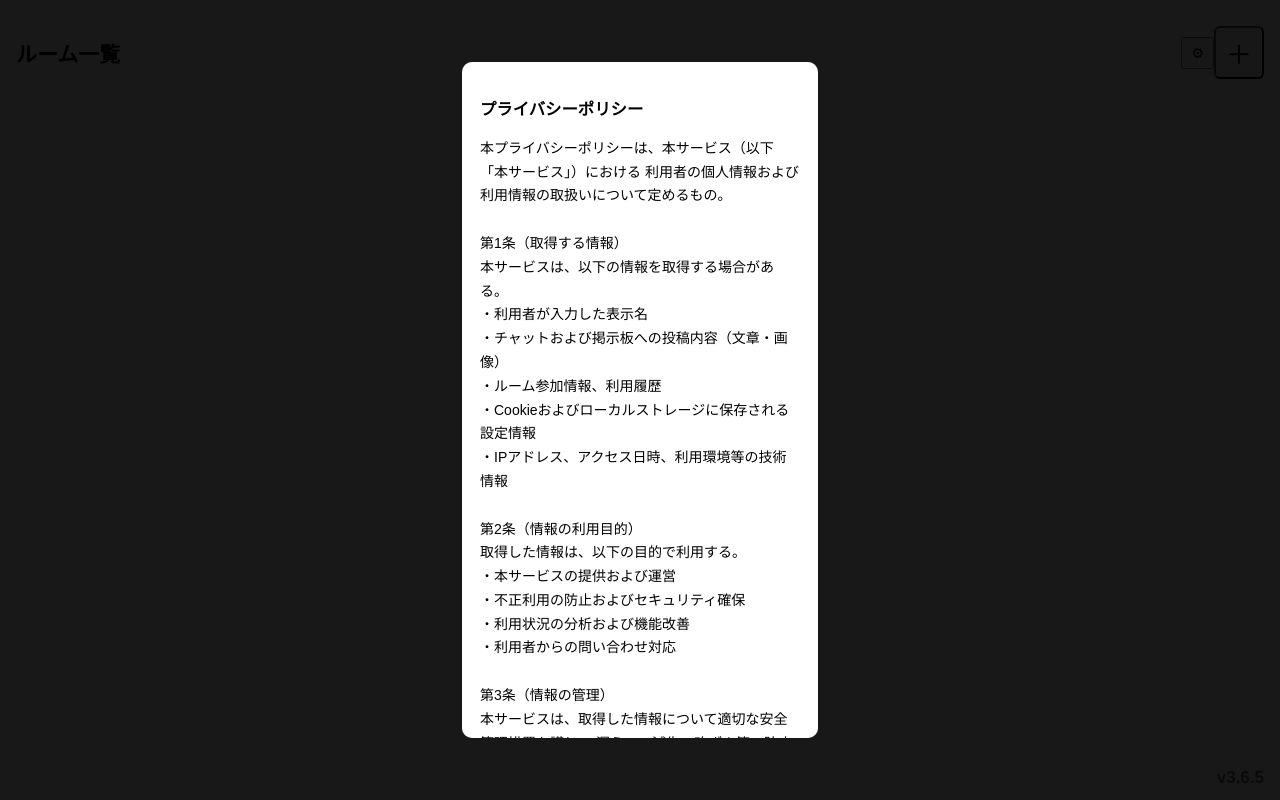
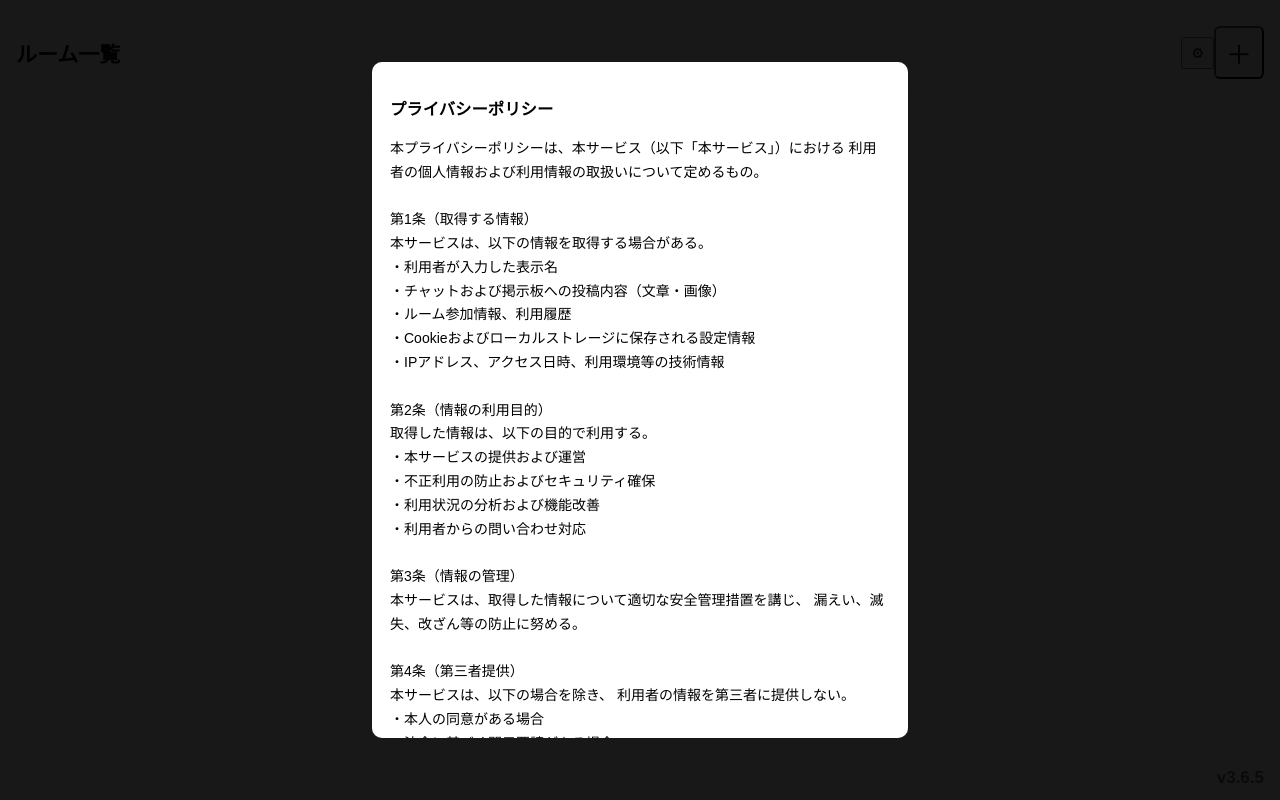
Before and after one commit to KA1121Studio/Learning, a website: page public/index.html in a window 1280 px wide. Drawn offline with nearby package versions, Linux system fonts and the light colour scheme; no server answers.

Commit message:
Update index.html

```diff
--- a/public/index.html
+++ b/public/index.html
@@ -173,6 +173,14 @@
   max-width: 600px;
   max-height: 85vh;
 }
+
+#termsPopup .popupBox,
+#privacyPopup .popupBox {
+  width: 90vw;
+  max-width: 700px;
+  max-height: 85vh;
+}
+
 
 
   </style>
```
